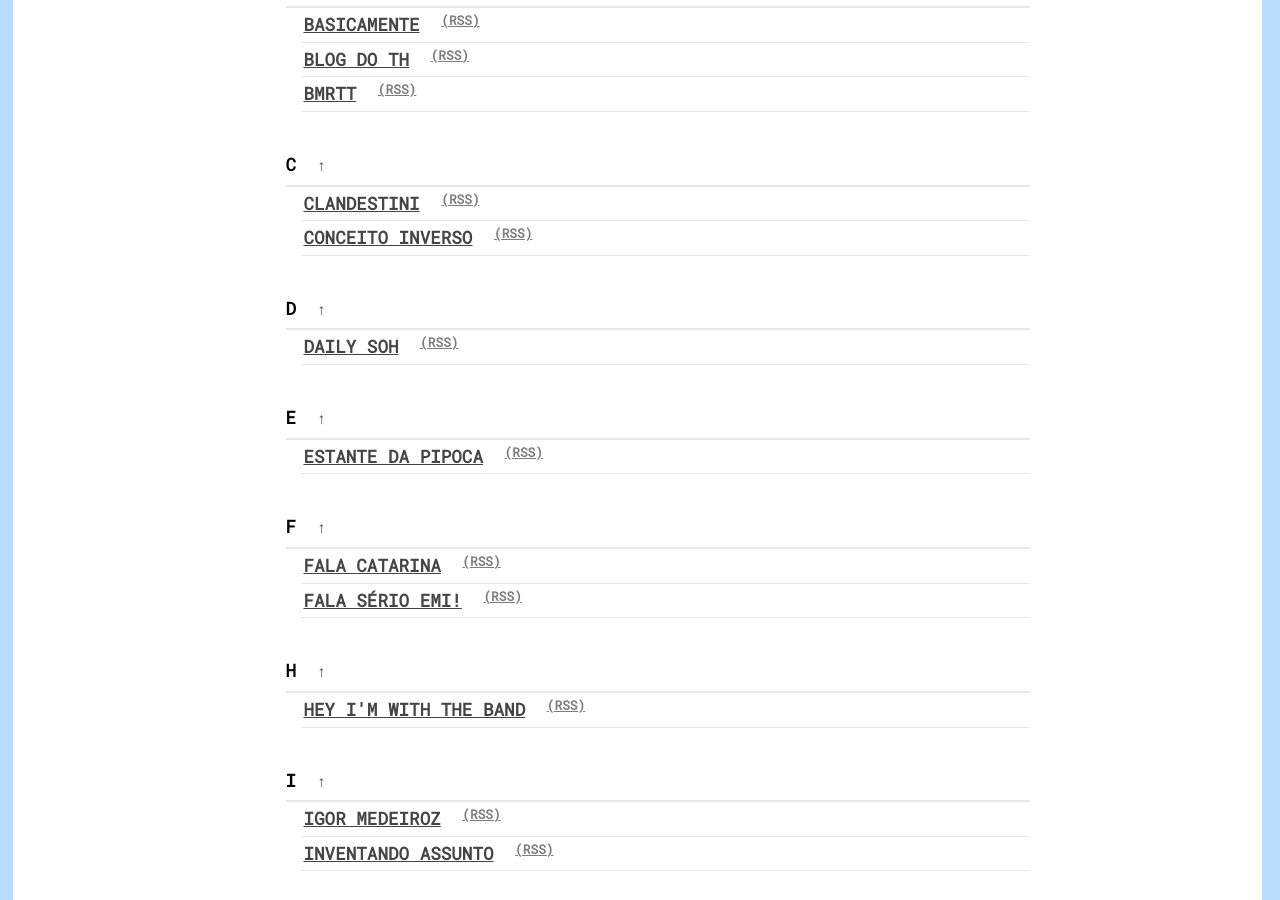
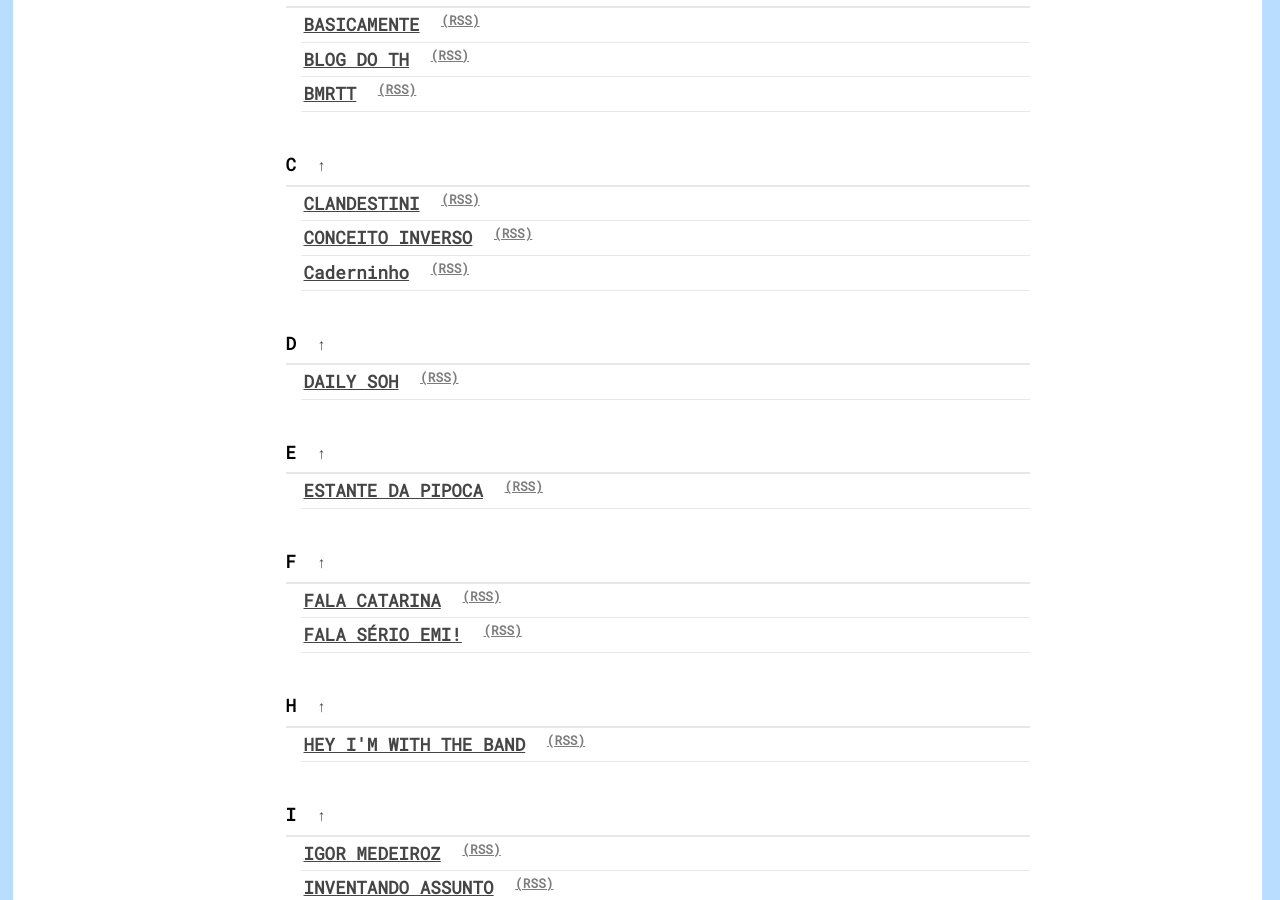
Before and after one commit to bamoretti/entreblogs, a Jekyll site: the page built from participantes.md, in a window 1280 px wide and 900 px high, scrolled down 828 px. Built offline with Jekyll 4.4.1, drawn with Linux system fonts in a browser that asks for light colours; nearby versions of some CDN libraries; comment, search, counter and statistics services are not loaded.

Commit message:
att participantes.md e webring

```diff
--- a/_data/participantes.yml
+++ b/_data/participantes.yml
@@ -137,3 +137,7 @@
 - nome: "uoshi"
   url: "https://oieuoshi.blogspot.com/"
   feed: "https://oieuoshi.blogspot.com/feeds/posts/default"
+
+- nome: "Caderninho"
+  url: "https://jhoteotonio.blogspot.com/"
+  feed: "https://jhoteotonio.blogspot.com/feeds/posts/default"
--- a/assets/webrings/onionring-variables.js
+++ b/assets/webrings/onionring-variables.js
@@ -34,7 +34,7 @@ var sites = [
   "https://pedro.dalbo.me/",
   "https://www.mulhervitrola.com.br/blog/",
   "https://oeunaoobstante.bearblog.dev/",
-  "https://www.oieuoshi.blogspot.com/"
+  "https://www.oieuoshi.blogspot.com/",
   "https://www.jhoteotonio.blogspot.com/"
 ];
 
```
